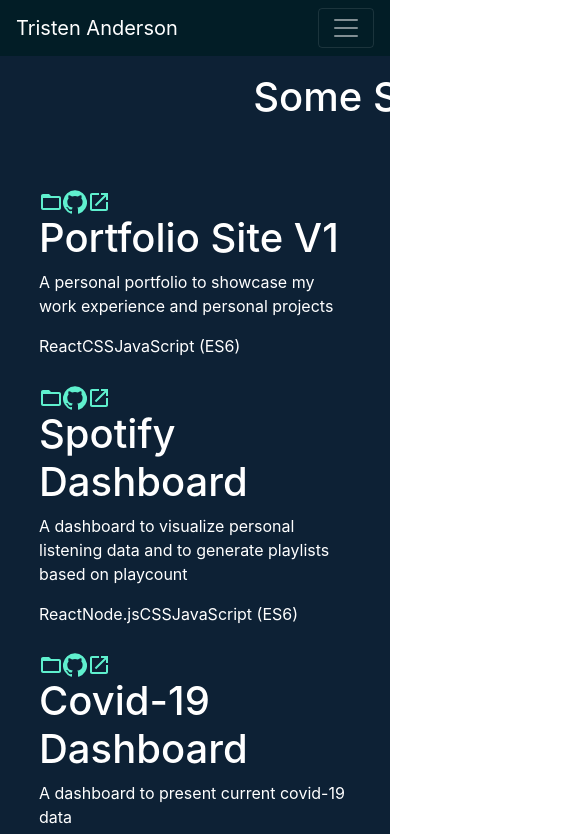
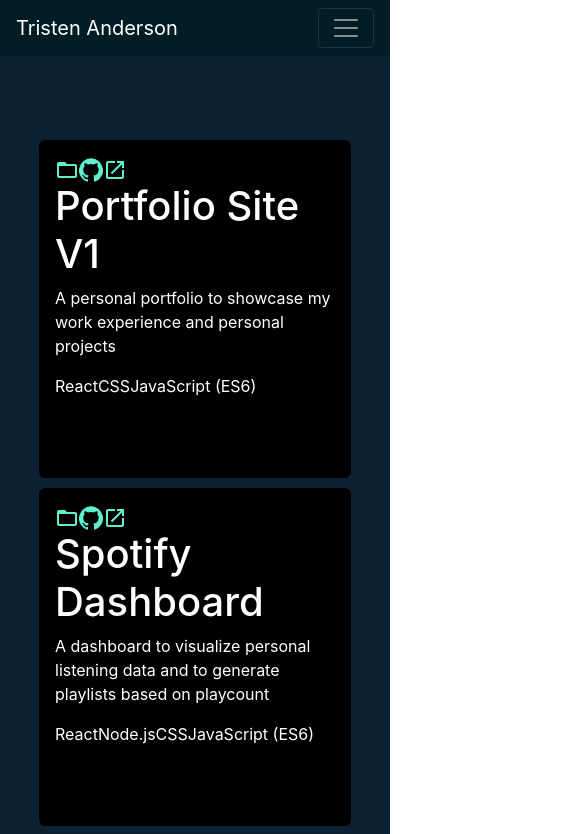
Before and after one commit to TristenAnderson/TristenAnderson.github.io, a React (Create React App) app in the folder portfolio-app/: page /Projects in a window 390 px wide. Shown: the top 834 px of the page, 585 px wide, since content can reach past the window. Built offline with nearby package versions, Linux system fonts and the light colour scheme.

Commit message:
worked out some project grid css bugs

```diff
--- a/portfolio-app/src/components/ProjectCard.js
+++ b/portfolio-app/src/components/ProjectCard.js
@@ -10,28 +10,17 @@
         color: "#5ff0ce",
     }
 
-    // const projectBox = {
-    //     position: "relative",
-    //     height: "25vh",
-    //     width: "16vw",
-    //     backgroundColor: "black",
-    //     justifyContent: "center",
-    //     alignItems: "center",
-    //     borderRadius: ".4rem",
-    //     padding: "1rem 1rem",
+    // function Test(e) {
+    //     e.target.style.background = "orange"
     // }
 
-    function Test(e) {
-        e.target.style.background = "orange"
-    }
-
-    function Undo(e) {
-        e.target.style.background = "black"
-    }
+    // function Undo(e) {
+    //     e.target.style.background = "black"
+    // }
 
     return(
         <div >
-        <div className="projectBox" onMouseEnter={Test} onMouseLeave={Undo}>
+        <div className='project-card' id='fucker' >
             <FolderOpenIcon style={useStyle}/>
             <a
             href={props.project.link}
@@ -49,4 +38,6 @@
     )
 }
 
+// onMouseEnter={Test} onMouseLeave={Undo}
+
 export default ProjectCard
--- a/portfolio-app/src/components/Projects.js
+++ b/portfolio-app/src/components/Projects.js
@@ -13,15 +13,10 @@
         <div>
             <Navbar />
             <div className='mainContent'>
-                <h1 style={{left: "30vh", position: "relative", top: "2vh"}}>Some Sample Text</h1>
+                {/* <h1 style={{left: "30vh", position: "relative", top: "2vh"}}>Some Sample Text</h1> */}
+
                 <div className="grid-container">
                     <div className="project-grid">
-                        {/* <ProjectCard />
-                        <ProjectCard />
-                        <ProjectCard />
-                        <ProjectCard />
-                        <ProjectCard />
-                        <ProjectCard />    */}
                         {ProjectCards}
                     </div>
                 </div>
--- a/portfolio-app/src/css/ProjectCard.css
+++ b/portfolio-app/src/css/ProjectCard.css
@@ -1,11 +1,29 @@
 
-  .projectBox {
-    position: "relative";
-    height: "25vh";
-    width: "16vw";
-    background-color: "black";
-    justify-content: "center";
-    align-items: "center";
-    border-radius: ".4rem";
-    padding: "1rem 1rem";
+  .project-card {
+    position: relative;
+    height: 25vh;
+    width: 16vw;
+    background-color: black;
+    justify-content: center;
+    align-items: center;
+    border-radius: .4rem;
+    padding: 1rem 1rem;
 }
+
+.project-card :hover {
+  background-color: red;
+}
+
+@media(max-width: 600px) {
+  .project-card {
+    position: relative;
+    height: 40vh;
+    width: 80vw;
+    background-color: black;
+    justify-content: center;
+    align-items: center;
+    border-radius: .4rem;
+    padding: 1rem 1rem;
+}
+
+}
```
Also changed, not shown: portfolio-app/src/components/Test.js (deleted, +0 -44 lines).
